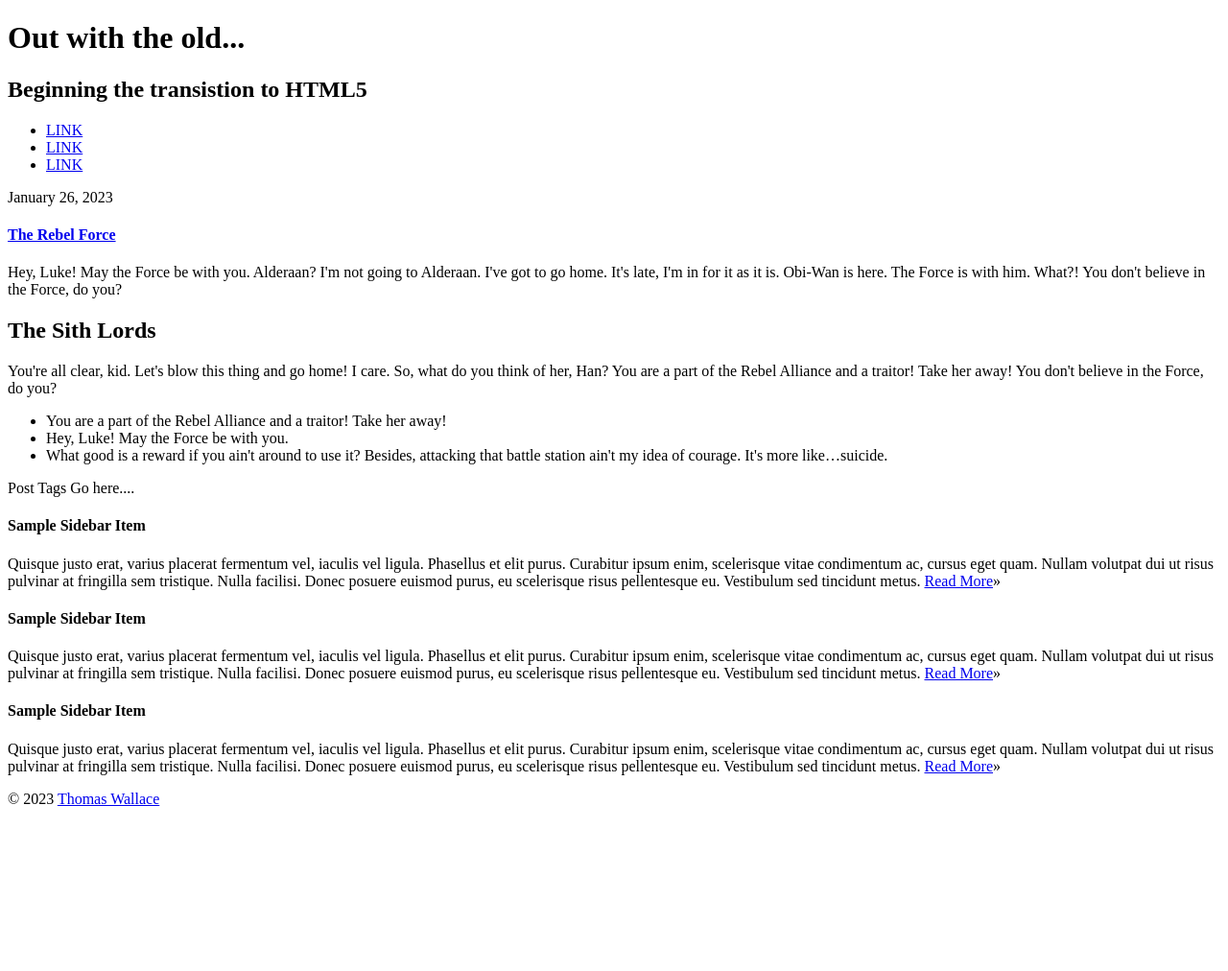
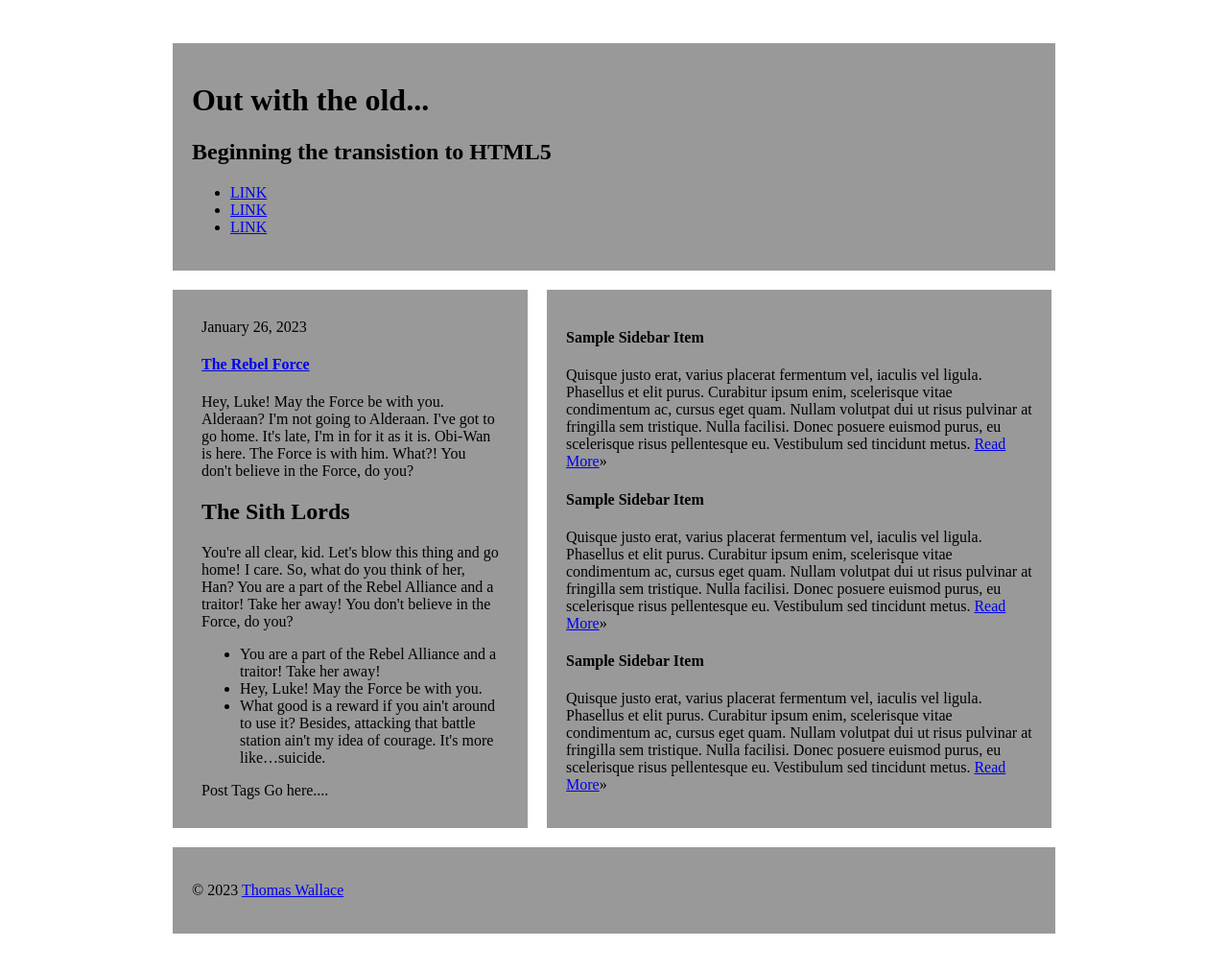
Before and after one commit to Aneighbors/ifsc-3342, a plain HTML site: page html5-demo/index.html in a window 1280 px wide. Shown: the whole page at 96% size. Before the commit the page ends 858 px from the top, so only its background shows below. Drawn offline with Linux system fonts and the light colour scheme.

Commit message:
added Grid work

```diff
--- /dev/null
+++ b/html5-demo/assets/css/style.css
@@ -0,0 +1,65 @@
+/* apply a natural box layout model to all elements, but allowing components to change */
+html {
+    box-sizing: border-box;
+  }
+  *,
+  *:before,
+  *:after {
+    box-sizing: inherit;
+  }
+
+  /*Nicolas Gallagher http://nicolasgallagher.com/micro-clearfix-hack/ */
+  /* Start of "Micro clearfix" */
+
+  .cf {
+    zoom: 1;
+  }
+  .cf:before,
+  .cf:after {
+    content: "";
+    display: table;
+  }
+  .cf:after {
+    clear: both;
+  }
+
+  /* End of "Micro clearfix" */
+
+  /*
+  background-image:url("https://s3-us-west-2.amazonaws.com/s.cdpn.io/7248/grid-1.png");*/
+
+  main {
+    width:960px;
+    margin: 25px auto;
+  }
+  header.primary{
+  width: 920px;
+  margin: 20px;
+  float: left;
+  padding: 20px;
+  background-color: rgba(0, 0, 0, 0.4);
+  }
+
+#blog{
+width: 370px;
+margin-left: 20px;
+float: left;
+padding:30px;
+background-color: rgba(0, 0, 0, 0.4);
+}
+
+aside{
+width: 526px;
+margin-left: 20px;
+padding:20px;
+float: left;
+background-color: rgba(0, 0, 0, 0.4);
+}
+
+footer.primary{
+width:920px;
+margin: 20px;
+padding: 20px;
+float: left;
+background-color: rgba(0, 0, 0, 0.4);
+}
--- a/html5-demo/index.html
+++ b/html5-demo/index.html
@@ -3,13 +3,13 @@
 <head>
 <meta charset="utf-8" />
 <title>Out with the old...</title>
-<link rel="stylesheet" href="path-to-style.css">
+<link rel="stylesheet" href="assets/css/style.css">
 <meta name="description" content="We are going to refine this document down to a good starting point for all html5 projects moving forward." />
 <meta name="author" content="Thomas Wallace" />
 <link rel="shortcut icon" href="/favicon.ico" />
 </head>
 <body>
-<main>
+<main class="cf">
   <header class="primary">
     <h1>Out with the old...</h1>
     <h2>Beginning the transistion to HTML5</h2>
@@ -57,7 +57,7 @@
     <!--#secondary -->
 </section>
   <!--#content -->
-  <footter class="primary">
+  <footer class="primary">
     <p>&copy; 2023 <a href="#">Thomas Wallace</a></p>
   </footer>
 </main>
```
